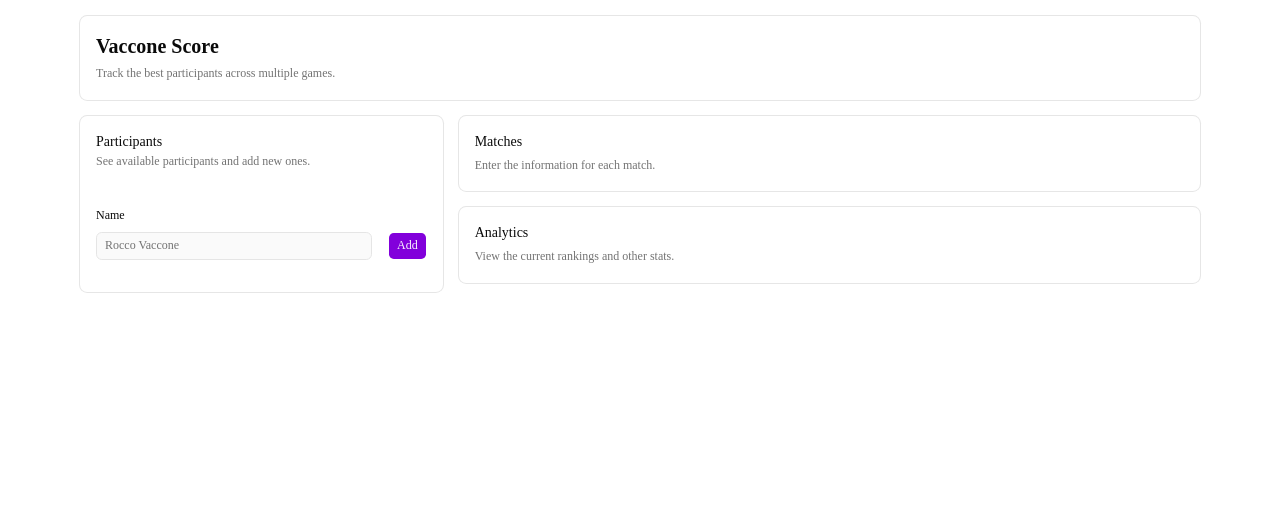
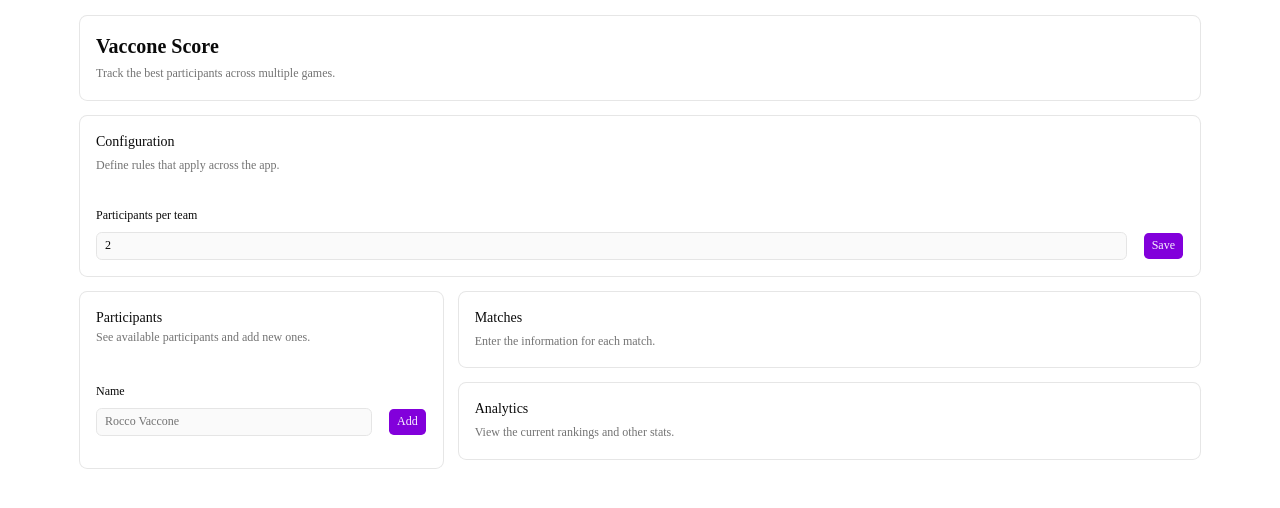
Before and after one commit to rvaccone/vaccone-score-web, a Next.js app: page / in a window 1280 px wide. Shown: the top 508 px of the page. Built offline with nearby package versions, Linux system fonts and the light colour scheme.

Commit message:
Add configuration section

```diff
--- /dev/null
+++ b/app/ConfigSection.tsx
@@ -0,0 +1,114 @@
+"use client";
+
+import { Button } from "@/components/shadcn/button";
+import {
+	Card,
+	CardContent,
+	CardDescription,
+	CardHeader,
+	CardTitle,
+} from "@/components/shadcn/card";
+import { Field, FieldError, FieldLabel } from "@/components/shadcn/field";
+import { Input } from "@/components/shadcn/input";
+import { useConfigStore } from "@/stores/config";
+import { useForm } from "@tanstack/react-form";
+import { Schema } from "effect";
+
+const ConfigFormSchema = Schema.standardSchemaV1(
+	Schema.Struct({
+		participantsPerTeam: Schema.Number.pipe(),
+	}),
+);
+
+export default function ConfigSection() {
+	// Hooks
+	const { participantsPerTeam, setParticipantsPerTeam } = useConfigStore();
+	const form = useForm({
+		defaultValues: {
+			participantsPerTeam,
+		},
+		validators: {
+			onSubmit: ConfigFormSchema,
+		},
+		onSubmit: async ({ value }) => {
+			const { participantsPerTeam } = value;
+			setParticipantsPerTeam(participantsPerTeam);
+			form.reset();
+		},
+	});
+
+	return (
+		<Card>
+			<CardHeader>
+				<CardTitle>Configuration</CardTitle>
+				<CardDescription>
+					Define rules that apply across the app.
+				</CardDescription>
+			</CardHeader>
+			<CardContent>
+				<form
+					onSubmit={(event) => {
+						event.preventDefault();
+						form.handleSubmit();
+					}}
+					className="mt-4"
+				>
+					<div className="flex items-end gap-4">
+						<form.Field
+							name="participantsPerTeam"
+							children={(field) => (
+								<Field
+									data-invalid={
+										field.state.meta.errors.length > 0
+									}
+								>
+									<FieldLabel htmlFor={field.name}>
+										Participants per team
+									</FieldLabel>
+									<Input
+										id={field.name}
+										name={field.name}
+										type="number"
+										min={1}
+										value={String(field.state.value)}
+										onBlur={field.handleBlur}
+										onChange={(event) => {
+											const nextValue = Number(
+												event.target.value,
+											);
+											field.handleChange(
+												!Number.isNaN(nextValue)
+													? nextValue
+													: 0,
+											);
+										}}
+										aria-invalid={
+											field.state.meta.errors.length > 0
+										}
+										placeholder="2"
+										className="[appearance:textfield] [&::-webkit-inner-spin-button]:hidden [&::-webkit-outer-spin-button]:hidden"
+									/>
+									<FieldError
+										errors={field.state.meta.errors}
+									/>
+								</Field>
+							)}
+						/>
+
+						<form.Subscribe
+							selector={(state) => [
+								state.canSubmit,
+								state.isSubmitting,
+							]}
+							children={([canSubmit, isSubmitting]) => (
+								<Button type="submit" disabled={!canSubmit}>
+									{isSubmitting ? "Saving..." : "Save"}
+								</Button>
+							)}
+						/>
+					</div>
+				</form>
+			</CardContent>
+		</Card>
+	);
+}
--- a/app/ParticipantsSection.tsx
+++ b/app/ParticipantsSection.tsx
@@ -8,7 +8,7 @@ import {
 	CardHeader,
 	CardTitle,
 } from "@/components/shadcn/card";
-import { Field, FieldLabel } from "@/components/shadcn/field";
+import { Field, FieldError, FieldLabel } from "@/components/shadcn/field";
 import { Input } from "@/components/shadcn/input";
 import {
 	Item,
@@ -121,6 +121,12 @@ export default function ParticipantsSection() {
 														}
 														placeholder="Rocco Vaccone"
 													/>
+													<FieldError
+														errors={
+															field.state.meta
+																.errors
+														}
+													/>
 												</Field>
 											)}
 										/>
--- a/app/page.tsx
+++ b/app/page.tsx
@@ -4,6 +4,7 @@ import {
 	CardHeader,
 	CardTitle,
 } from "@/components/shadcn/card";
+import ConfigSection from "./ConfigSection";
 import ParticipantsSection from "./ParticipantsSection";
 
 export default function Home() {
@@ -20,6 +21,8 @@ export default function Home() {
 						</CardDescription>
 					</CardHeader>
 				</Card>
+
+				<ConfigSection />
 
 				<div className="grid grid-cols-1 gap-4 lg:grid-cols-3">
 					<div className="lg:col-span-1">
--- a/components/shadcn/field.tsx
+++ b/components/shadcn/field.tsx
@@ -1,11 +1,11 @@
-"use client"
+"use client";
 
-import { useMemo } from "react"
-import { cva, type VariantProps } from "class-variance-authority"
+import { useMemo } from "react";
+import { cva, type VariantProps } from "class-variance-authority";
 
-import { cn } from "@/lib/utils"
-import { Label } from "@/components/shadcn/label"
-import { Separator } from "@/components/shadcn/separator"
+import { cn } from "@/lib/utils";
+import { Label } from "@/components/shadcn/label";
+import { Separator } from "@/components/shadcn/separator";
 
 function FieldSet({ className, ...props }: React.ComponentProps<"fieldset">) {
 	return (
@@ -13,11 +13,11 @@ function FieldSet({ className, ...props }: React.ComponentProps<"fieldset">) {
 			data-slot="field-set"
 			className={cn(
 				"flex flex-col gap-4 has-[>[data-slot=checkbox-group]]:gap-3 has-[>[data-slot=radio-group]]:gap-3",
-        className
+				className,
 			)}
 			{...props}
 		/>
-  )
+	);
 }
 
 function FieldLegend({
@@ -31,11 +31,11 @@ function FieldLegend({
 			data-variant={variant}
 			className={cn(
 				"mb-2 font-medium data-[variant=label]:text-xs/relaxed data-[variant=legend]:text-sm",
-        className
+				className,
 			)}
 			{...props}
 		/>
-  )
+	);
 }
 
 function FieldGroup({ className, ...props }: React.ComponentProps<"div">) {
@@ -44,11 +44,11 @@ function FieldGroup({ className, ...props }: React.ComponentProps<"div">) {
 			data-slot="field-group"
 			className={cn(
 				"group/field-group @container/field-group flex w-full flex-col gap-4 data-[slot=checkbox-group]:gap-3 *:data-[slot=field-group]:gap-4",
-        className
+				className,
 			)}
 			{...props}
 		/>
-  )
+	);
 }
 
 const fieldVariants = cva(
@@ -66,8 +66,8 @@ const fieldVariants = cva(
 		defaultVariants: {
 			orientation: "vertical",
 		},
-  }
-)
+	},
+);
 
 function Field({
 	className,
@@ -82,7 +82,7 @@ function Field({
 			className={cn(fieldVariants({ orientation }), className)}
 			{...props}
 		/>
-  )
+	);
 }
 
 function FieldContent({ className, ...props }: React.ComponentProps<"div">) {
@@ -91,11 +91,11 @@ function FieldContent({ className, ...props }: React.ComponentProps<"div">) {
 			data-slot="field-content"
 			className={cn(
 				"group/field-content flex flex-1 flex-col gap-0.5 leading-snug",
-        className
+				className,
 			)}
 			{...props}
 		/>
-  )
+	);
 }
 
 function FieldLabel({
@@ -106,13 +106,13 @@ function FieldLabel({
 		<Label
 			data-slot="field-label"
 			className={cn(
-        "group/field-label peer/field-label flex w-fit gap-2 leading-snug group-data-[disabled=true]/field:opacity-50 has-data-checked:bg-primary/5 has-[>[data-slot=field]]:rounded-md has-[>[data-slot=field]]:border *:data-[slot=field]:p-2 dark:has-data-checked:bg-primary/10",
+				"group/field-label peer/field-label has-data-checked:bg-primary/5 dark:has-data-checked:bg-primary/10 flex w-fit gap-2 leading-snug group-data-[disabled=true]/field:opacity-50 has-[>[data-slot=field]]:rounded-md has-[>[data-slot=field]]:border *:data-[slot=field]:p-2",
 				"has-[>[data-slot=field]]:w-full has-[>[data-slot=field]]:flex-col",
-        className
+				className,
 			)}
 			{...props}
 		/>
-  )
+	);
 }
 
 function FieldTitle({ className, ...props }: React.ComponentProps<"div">) {
@@ -121,11 +121,11 @@ function FieldTitle({ className, ...props }: React.ComponentProps<"div">) {
 			data-slot="field-label"
 			className={cn(
 				"flex w-fit items-center gap-2 text-xs/relaxed leading-snug font-medium group-data-[disabled=true]/field:opacity-50",
-        className
+				className,
 			)}
 			{...props}
 		/>
-  )
+	);
 }
 
 function FieldDescription({ className, ...props }: React.ComponentProps<"p">) {
@@ -133,14 +133,14 @@ function FieldDescription({ className, ...props }: React.ComponentProps<"p">) {
 		<p
 			data-slot="field-description"
 			className={cn(
-        "text-left text-xs/relaxed leading-normal font-normal text-muted-foreground group-has-data-horizontal/field:text-balance [[data-variant=legend]+&]:-mt-1.5",
+				"text-muted-foreground text-left text-xs/relaxed leading-normal font-normal group-has-data-horizontal/field:text-balance [[data-variant=legend]+&]:-mt-1.5",
 				"last:mt-0 nth-last-2:-mt-1",
-        "[&>a]:underline [&>a]:underline-offset-4 [&>a:hover]:text-primary",
-        className
+				"[&>a:hover]:text-primary [&>a]:underline [&>a]:underline-offset-4",
+				className,
 			)}
 			{...props}
 		/>
-  )
+	);
 }
 
 function FieldSeparator({
@@ -148,7 +148,7 @@ function FieldSeparator({
 	className,
 	...props
 }: React.ComponentProps<"div"> & {
-  children?: React.ReactNode
+	children?: React.ReactNode;
 }) {
 	return (
 		<div
@@ -156,21 +156,21 @@ function FieldSeparator({
 			data-content={!!children}
 			className={cn(
 				"relative -my-2 h-5 text-xs/relaxed group-data-[variant=outline]/field-group:-mb-2",
-        className
+				className,
 			)}
 			{...props}
 		>
 			<Separator className="absolute inset-0 top-1/2" />
 			{children && (
 				<span
-          className="relative mx-auto block w-fit bg-background px-2 text-muted-foreground"
+					className="bg-background text-muted-foreground relative mx-auto block w-fit px-2"
 					data-slot="field-separator-content"
 				>
 					{children}
 				</span>
 			)}
 		</div>
-  )
+	);
 }
 
 function FieldError({
@@ -179,49 +179,52 @@ function FieldError({
 	errors,
 	...props
 }: React.ComponentProps<"div"> & {
-  errors?: Array<{ message?: string } | undefined>
+	errors?: Array<{ message?: string } | undefined>;
 }) {
 	const content = useMemo(() => {
 		if (children) {
-      return children
+			return children;
 		}
 
 		if (!errors?.length) {
-      return null
+			return null;
 		}
 
 		const uniqueErrors = [
 			...new Map(errors.map((error) => [error?.message, error])).values(),
-    ]
+		];
 
 		if (uniqueErrors?.length == 1) {
-      return uniqueErrors[0]?.message
+			return uniqueErrors[0]?.message;
 		}
 
 		return (
 			<ul className="ml-4 flex list-disc flex-col gap-1">
 				{uniqueErrors.map(
 					(error, index) =>
-            error?.message && <li key={index}>{error.message}</li>
+						error?.message && <li key={index}>{error.message}</li>,
 				)}
 			</ul>
-    )
-  }, [children, errors])
+		);
+	}, [children, errors]);
 
 	if (!content) {
-    return null
+		return null;
 	}
 
 	return (
 		<div
 			role="alert"
 			data-slot="field-error"
-      className={cn("text-xs/relaxed font-normal text-destructive", className)}
+			className={cn(
+				"text-destructive text-xs/relaxed font-normal",
+				className,
+			)}
 			{...props}
 		>
 			{content}
 		</div>
-  )
+	);
 }
 
 export {
@@ -235,4 +238,4 @@ export {
 	FieldSet,
 	FieldContent,
 	FieldTitle,
-}
+};
--- /dev/null
+++ b/stores/config.ts
@@ -0,0 +1,21 @@
+import { create } from "zustand";
+import { persist } from "zustand/middleware";
+
+type ConfigStore = {
+	participantsPerTeam: number;
+
+	setParticipantsPerTeam: (participantsPerTeam: number) => void;
+};
+
+export const useConfigStore = create<ConfigStore>()(
+	persist(
+		(set) => ({
+			participantsPerTeam: 2, // Default
+
+			setParticipantsPerTeam: (participantsPerTeam) => {
+				set({ participantsPerTeam });
+			},
+		}),
+		{ name: "config-storage" },
+	),
+);
```
Lines whose indentation alone changed are shown as unchanged.
